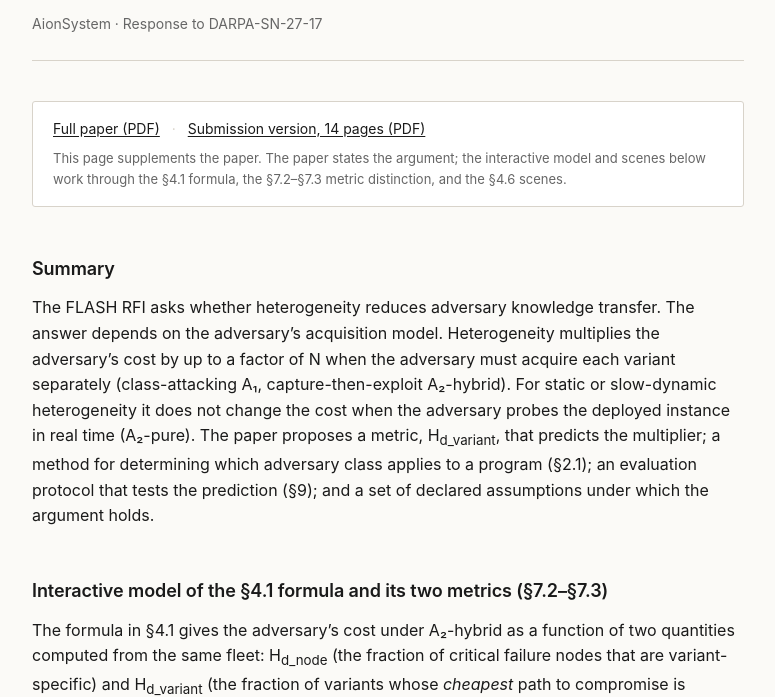
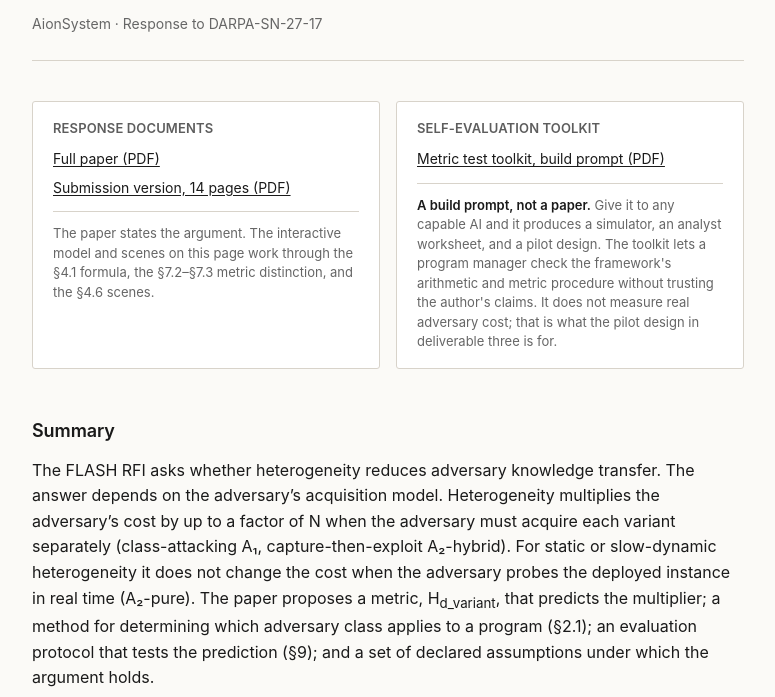
Before and after one commit to AionSystem/AionSystem.github.io, a plain HTML site: page H.U.O/index.html in a window 1280 px wide. Shown: the part 115-812 px from the top of the page, without its empty margins (252-1027 px from the left). Drawn offline with Linux system fonts and the light colour scheme.

Commit message:
Update index.html

```diff
--- a/H.U.O/index.html
+++ b/H.U.O/index.html
@@ -31,14 +31,51 @@
   .byline { font-size: 14px; color: var(--muted); margin: 0; }
   h2 { font-size: 18px; font-weight: 600; margin: 48px 0 12px 0; letter-spacing: -0.005em; }
   p { margin: 0 0 16px 0; }
-  .downloads {
-    font-size: 14px; margin: 0 0 32px 0; padding: 16px 20px;
-    background: #fff; border: 1px solid var(--border); border-radius: 3px;
+
+  /* Download panels: two boxes of equal weight, side by side on desktop */
+  .downloads-grid {
+    display: grid;
+    grid-template-columns: 1fr 1fr;
+    gap: 16px;
+    margin: 0 0 32px 0;
   }
-  .downloads a { color: var(--ink); text-decoration: underline; text-underline-offset: 2px; }
-  .downloads a:hover { color: var(--accent); }
-  .downloads .sep { color: var(--border); margin: 0 8px; }
-  .downloads .note { display: block; margin-top: 8px; color: var(--muted); font-size: 13px; }
+  .downloads-panel {
+    font-size: 14px;
+    padding: 16px 20px;
+    background: #fff;
+    border: 1px solid var(--border);
+    border-radius: 3px;
+    display: flex;
+    flex-direction: column;
+  }
+  .downloads-panel h3 {
+    font-size: 13px;
+    font-weight: 600;
+    margin: 0 0 10px 0;
+    color: var(--ink);
+    letter-spacing: 0.01em;
+    text-transform: uppercase;
+    opacity: 0.7;
+  }
+  .downloads-panel a {
+    color: var(--ink);
+    text-decoration: underline;
+    text-underline-offset: 2px;
+    display: block;
+    margin: 0 0 6px 0;
+  }
+  .downloads-panel a:hover { color: var(--accent); }
+  .downloads-panel a:last-of-type { margin-bottom: 0; }
+  .downloads-panel .note {
+    display: block;
+    margin-top: 12px;
+    padding-top: 12px;
+    border-top: 1px solid var(--border);
+    color: var(--muted);
+    font-size: 13px;
+    line-height: 1.5;
+  }
+  .downloads-panel .note strong { color: var(--ink); font-weight: 600; }
 
   .sim { margin: 24px 0; padding: 20px; background: #fff; border: 1px solid var(--border); border-radius: 3px; }
 
@@ -173,7 +210,10 @@
     font-style: italic;
   }
 
-  /* Mobile: stack label above slider at <= 480px */
+  /* Mobile: stack download panels, stack control rows */
+  @media (max-width: 640px) {
+    .downloads-grid { grid-template-columns: 1fr; }
+  }
   @media (max-width: 480px) {
     .container { padding: 24px 16px 64px; }
     .control-row {
@@ -205,7 +245,7 @@
     body { background: #fff; }
     .container { max-width: none; padding: 0; }
     .control-row input[type="range"], .reset-btn { display: none; }
-    .scene, .sim { break-inside: avoid; }
+    .scene, .sim, .downloads-panel { break-inside: avoid; }
   }
 </style>
 </head>
@@ -218,11 +258,18 @@
     <p class="byline">AionSystem · Response to DARPA-SN-27-17</p>
   </header>
 
-  <div class="downloads">
-    <a href="./assets/pdf/HETEROGENEITY-UNDER-OBSERVABILITY-FULL.pdf">Full paper (PDF)</a>
-    <span class="sep">·</span>
-    <a href="./assets/pdf/HETEROGENEITY-UNDER-OBSERVABILITY-FLASH-RFI.pdf">Submission version, 14 pages (PDF)</a>
-    <span class="note">This page supplements the paper. The paper states the argument; the interactive model and scenes below work through the §4.1 formula, the §7.2–§7.3 metric distinction, and the §4.6 scenes.</span>
+  <div class="downloads-grid">
+    <div class="downloads-panel">
+      <h3>Response documents</h3>
+      <a href="./assets/pdf/HETEROGENEITY-UNDER-OBSERVABILITY-FULL.pdf">Full paper (PDF)</a>
+      <a href="./assets/pdf/HETEROGENEITY-UNDER-OBSERVABILITY-FLASH-RFI.pdf">Submission version, 14 pages (PDF)</a>
+      <span class="note">The paper states the argument. The interactive model and scenes on this page work through the §4.1 formula, the §7.2–§7.3 metric distinction, and the §4.6 scenes.</span>
+    </div>
+    <div class="downloads-panel">
+      <h3>Self-evaluation toolkit</h3>
+      <a href="./assets/pdf/HUO-METRIC-BUILD-PROMPT.pdf">Metric test toolkit, build prompt (PDF)</a>
+      <span class="note"><strong>A build prompt, not a paper.</strong> Give it to any capable AI and it produces a simulator, an analyst worksheet, and a pilot design. The toolkit lets a program manager check the framework's arithmetic and metric procedure without trusting the author's claims. It does not measure real adversary cost; that is what the pilot design in deliverable three is for.</span>
+    </div>
   </div>
 
   <section>
@@ -502,9 +549,9 @@ The model sets (c_capture + c_exploit) = 1, so cost equals cycle count.</div>
 
     var hdVariant;
     if (vs === 0) {
-      hdVariant = 0;                       // every critical node is shared
+      hdVariant = 0;
     } else if (sh === 0) {
-      hdVariant = 1;                       // no shared path to take
+      hdVariant = 1;
     } else {
       hdVariant = state.sharedCheapest ? 0 : 1;
     }
@@ -556,7 +603,6 @@ The model sets (c_capture + c_exploit) = 1, so cost equals cycle count.</div>
     $('vs-slider').setAttribute('aria-valuetext', state.vsNodes + ' variant-specific critical node' + (state.vsNodes === 1 ? '' : 's') + ' per variant');
     $('sh-slider').setAttribute('aria-valuetext', state.sharedNodes + ' shared critical node' + (state.sharedNodes === 1 ? '' : 's'));
 
-    // The toggle only matters when both kinds of node exist.
     var toggle = $('cheapest-toggle');
     var row = $('toggle-row');
     var label = $('toggle-label');
```
